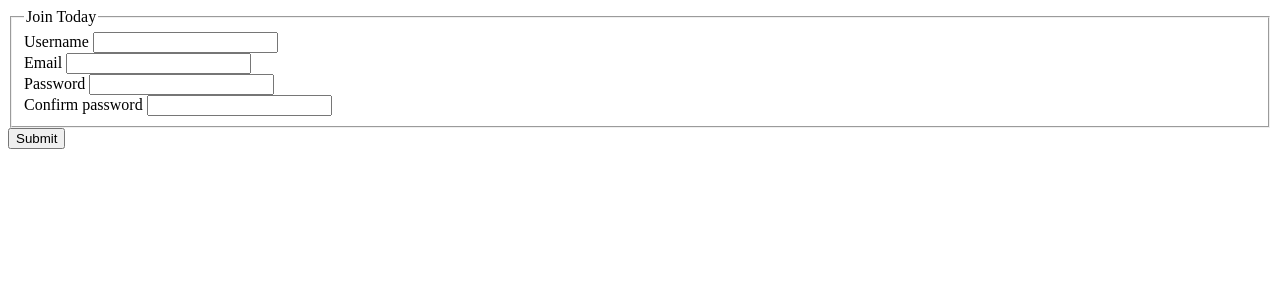
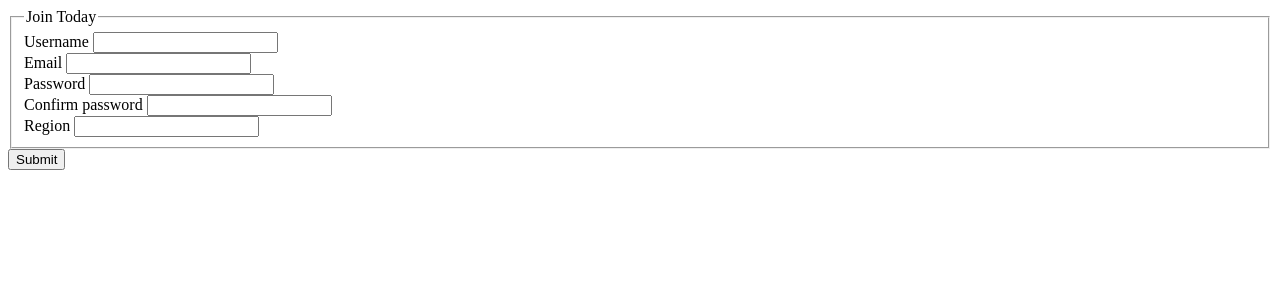
Before and after one commit to hu-ng/book_lending_club, a Python web app: template app/templates/test_register.html in a window 1280 px wide. Shown: the top 300 px of the page. Run offline with Jinja, Linux system fonts and the light colour scheme; the template is opened without the code that fills it, so the values that code supplies are empty, except form fields; form fields are guessed from the names that the template uses.

Commit message:
Region added
Changes included:
_Updated the model to add "region" information for Users. Also link it to the book. Here we assume the book is at the same location as the user.
_Added a SelectField to forms.py
_Added region field in the test_register HMTL
_Add the information to routes.py to update region in the database when receive the user's form.

```diff
--- a/app/forms.py
+++ b/app/forms.py
@@ -9,6 +9,9 @@ class RegistrationForm(FlaskForm):
     email = StringField('Email', validators=[DataRequired(), Email()])
     password = PasswordField('Password', validators=[DataRequired()])
     confirm_password = PasswordField('Confirm Password', validators=[DataRequired(), EqualTo("password")])
+    region = SelectField(u'Region', choices=[("sf","San Francisco"),("sel","Seoul"),
+    ("hyd","Hyderabad"),("ber","Berlin"),("ba","Buenos Aires"),("ldn","London"),
+    ("tpe", "Taipei")], validators=[DataRequired()])
     submit = SubmitField("Register")
 
     def validate_username(self, username):
--- a/app/models.py
+++ b/app/models.py
@@ -12,6 +12,7 @@ class User(db.Model, UserMixin):
 	username = db.Column(db.String(40), nullable = False)
 	email = db.Column(db.String(120), unique=True, nullable=False)
 	password = db.Column(db.String(60), nullable = False)
+    # Drop down, select field
     region = db.Column(db.String(60), nullable = False)
 
 	books = db.relationship('Book', backref='user', lazy=True)
@@ -33,7 +34,7 @@ class Meta_book(db.Model):
 	def __repr__(self):
 		return f"Meta_book('{self.name}', '{self.author}')"
 
-
+# Region
 class Book(db.Model):
 	__tablename__ = 'book'
 	id = db.Column(db.Integer, primary_key = True)
--- a/app/routes.py
+++ b/app/routes.py
@@ -40,8 +40,7 @@ def register():
     form = RegistrationForm()
     if form.validate_on_submit():
         hashed_password = bcrypt.generate_password_hash(form.password.data).decode('utf-8')
-        new_user = User(username=form.username.data, email=form.email.data, password=hashed_password)
-        # We do not have such method for User model: new_user.set_password(form.password.data)
+        new_user = User(username=form.username.data, email=form.email.data, password=hashed_password, region=form.region.data)
         db.session.add(new_user)
         db.session.commit()
         flash("Account created", "success")
--- a/app/templates/test_register.html
+++ b/app/templates/test_register.html
@@ -61,6 +61,10 @@
                     {{ form.confirm_password() }}
                 {% endif %}
             </div>
+            <div>
+                {{ form.region.label }}
+                {{ form.region }}
+            </div>
         </fieldset>
         <div>
             {{ form.submit() }}
```
Also changed, not shown: app/templates/register.html (+11 -0 lines), 1 other file.
